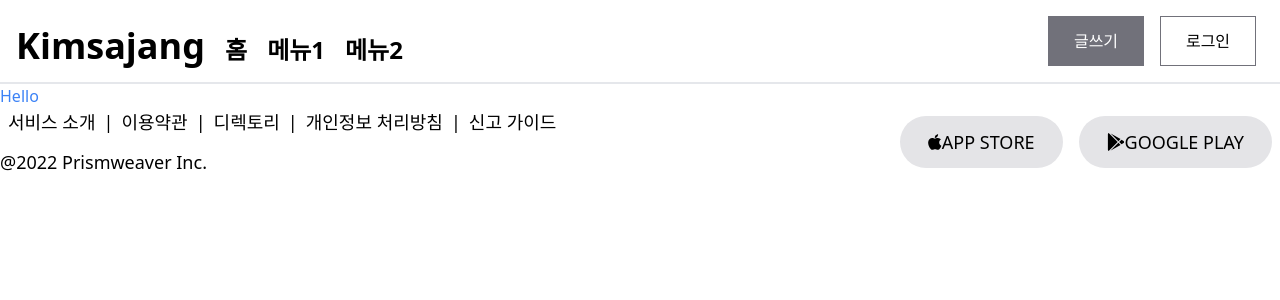
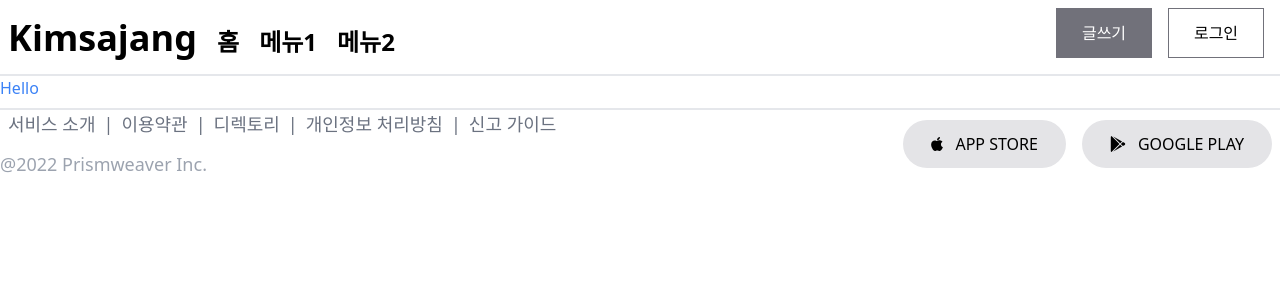
Before and after one commit to redips86/kimsajang-web, a Next.js app: page / in a window 1280 px wide. Shown: the top 300 px of the page. Built offline with nearby package versions, Linux system fonts and the light colour scheme.

Commit message:
[ksj] footer

```diff
--- a/components/layout.tsx
+++ b/components/layout.tsx
@@ -16,7 +16,7 @@ export default function Layout({
         <Head>
             <title>{title}</title>
         </Head>
-        <div className={"flex justify-between p-2 border-b-2"}>
+        <div className={"flex justify-between pb-2 border-b-2"}>
             <div className={"flex space-x-5 items-end p-2"}>
                 <div className={"text-4xl font-bold"}>Kimsajang</div>
                 <div className={"text-2xl font-bold"}>홈</div>
@@ -31,8 +31,8 @@ export default function Layout({
         <div>
             {children}
         </div>
-        <div className={"flex justify-between items-center  text-lg"}>
-            <div className={"flex-col justify-center items-center"}>
+        <div className={"flex justify-between items-center  text-lg mt-2 border-t-2"}>
+            <div className={"flex-col justify-center items-center text-gray-500"}>
                 <div className={"flex"}>
                     <a className={"mx-2"}>서비스 소개</a> |
                     <a className={"mx-2"}>이용약관</a> |
@@ -40,17 +40,17 @@ export default function Layout({
                     <a className={"mx-2"}>개인정보 처리방침</a> |
                     <a className={"mx-2"}>신고 가이드</a>
                 </div>
-                <div className={"flex mt-3"}>
+                <div className={"flex mt-3 text-gray-400"}>
                     @2022 Prismweaver Inc.
                 </div>
             </div>
-            <div className={"flex text-md"}>
+            <div className={"flex text-base"}>
                 <button className={"mx-2 px-7 py-3 bg-zinc-200 rounded-full"}>
-                    <FontAwesomeIcon icon={faApple}/>
+                    <FontAwesomeIcon icon={faApple} className={"mr-3"}/>
                     APP STORE
                 </button>
                 <button className={"mx-2 px-7 py-2 bg-zinc-200 rounded-full"}>
-                    <FontAwesomeIcon icon={faGooglePlay}/>
+                    <FontAwesomeIcon icon={faGooglePlay} className={"mr-3"}/>
                     GOOGLE PLAY</button>
             </div>
         </div>
```
